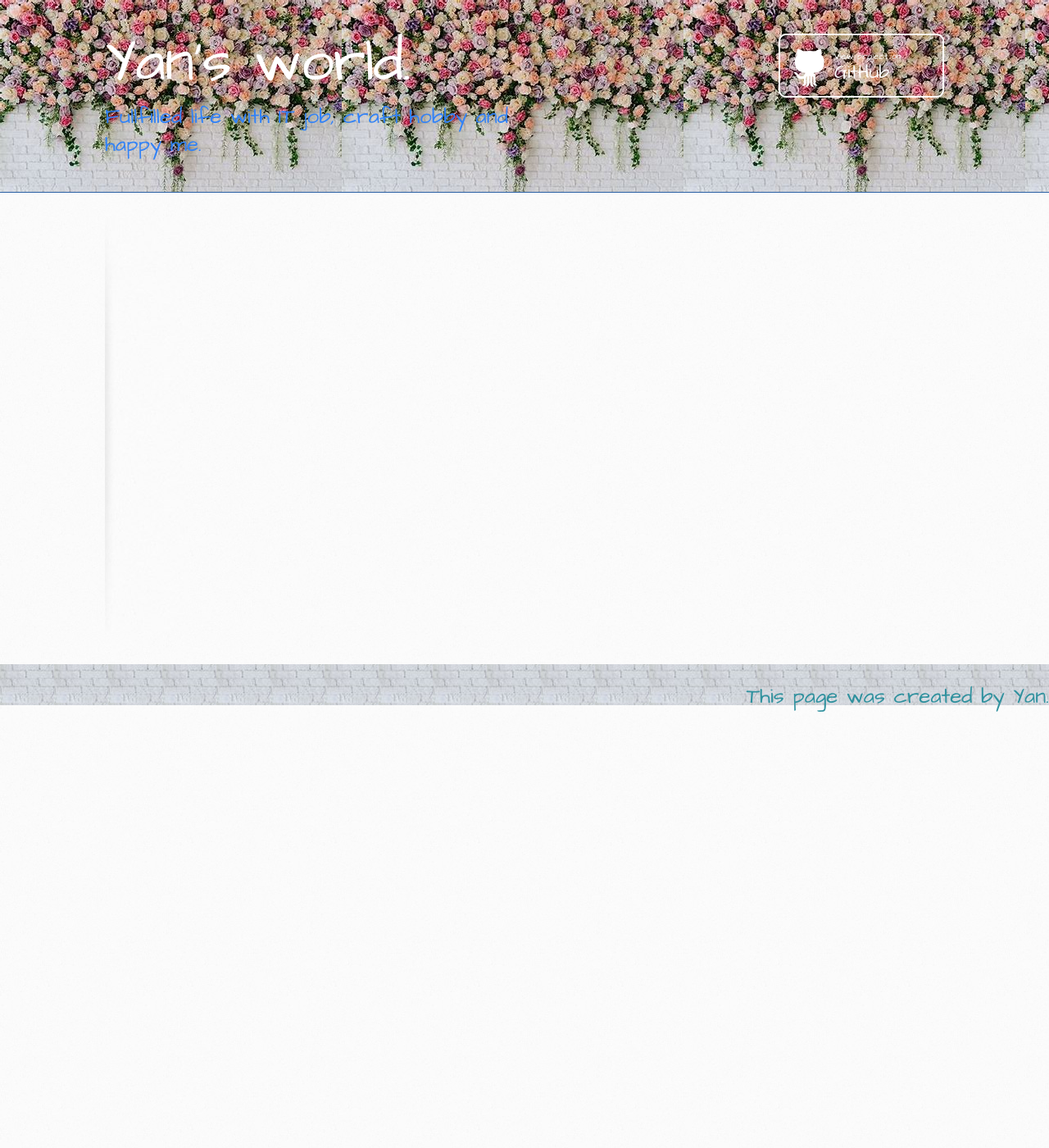
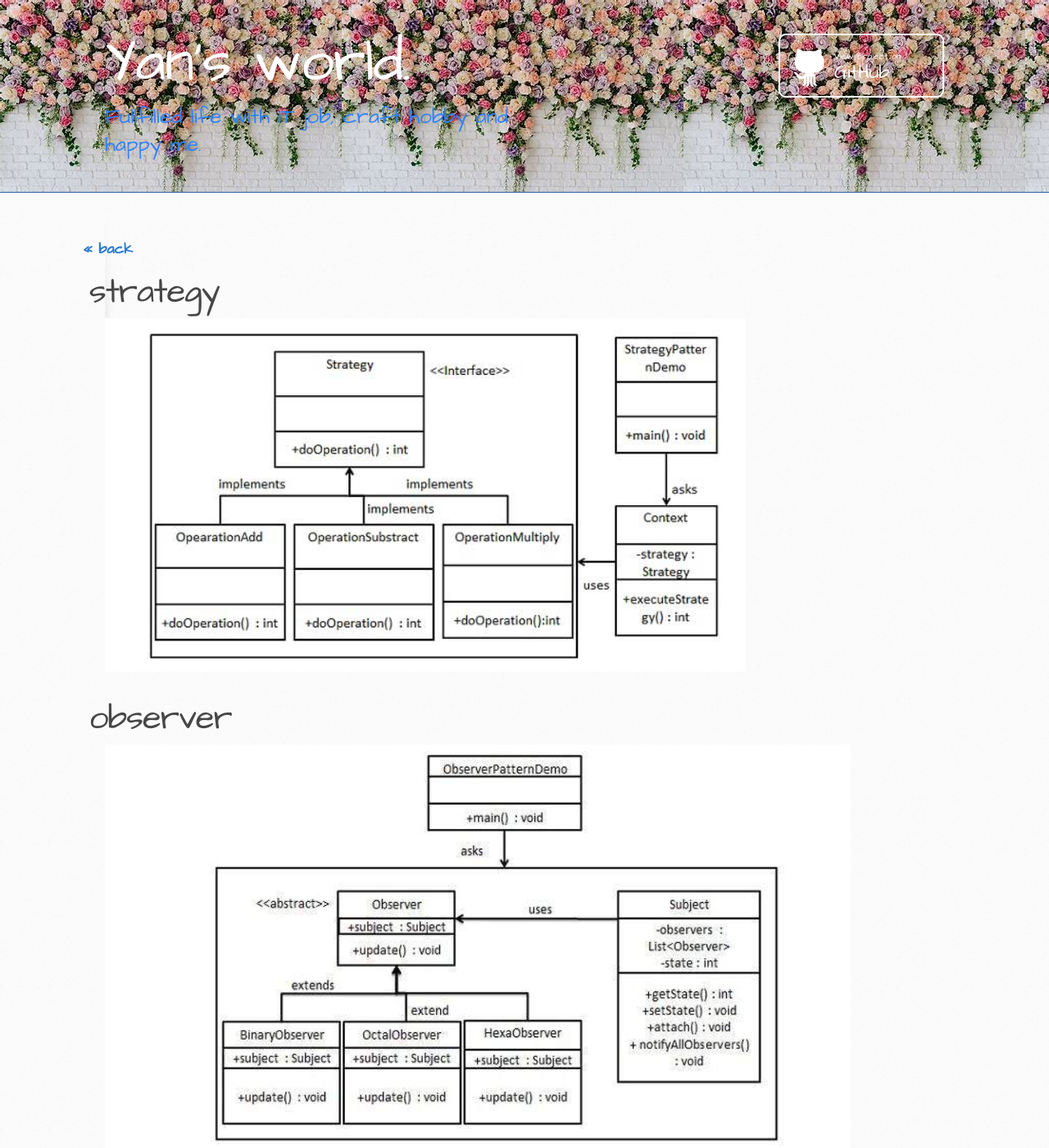
Before and after one commit to itcraftme/itcraftme, a Jekyll site: the page built from docs/it/designpattern.md, in a window 1280 px wide and 1400 px high. Shown: the whole window at 82% size. Built offline with Jekyll 4.4.1, drawn with Linux system fonts in a browser that asks for light colours; our own code applies the rules of GitHub Pages for plain Markdown files; some of the changed text lies outside the part shown.

Commit message:
add md files

```diff
--- a/docs/it/designpattern.md
+++ b/docs/it/designpattern.md
@@ -0,0 +1,9 @@
+###  [<< back](./index.md)
+# strategy
+![strategy design pattern](./images/designpattern\strategy.png)
+# observer
+![observer design pattern](./images/designpattern\observer.png)
+# factory
+![factory design pattern](./images/designpattern\factory.png)
+# abstract factory
+![abstract factory design pattern](./images/designpattern\abstractfactory.png)
```
Also changed, not shown: docs/it/index.md (+1 -0 lines).
